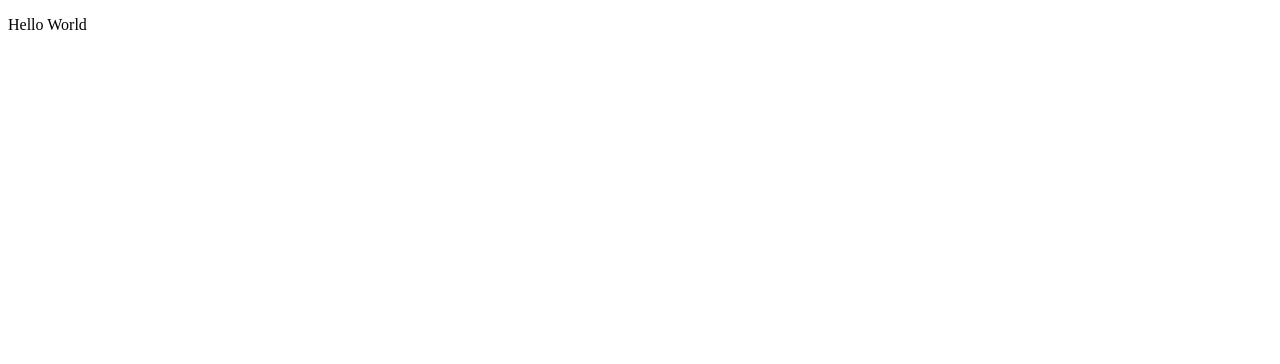
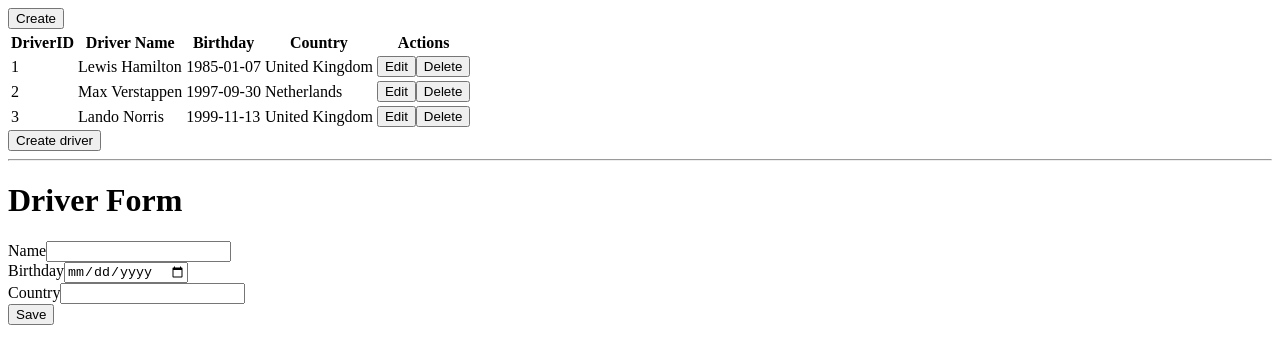
Before and after one commit to pauloo0/logistics_manager, a React (Vite) app: page / in a window 1280 px wide. Shown: the top 364 px of the page. Built offline with nearby package versions, Linux system fonts and the light colour scheme; the HTML template or start-up script is replaced by a standard one.

Commit message:
Creating basic driver components

```diff
--- a/package.json
+++ b/package.json
@@ -10,6 +10,7 @@
     "preview": "vite preview"
   },
   "dependencies": {
+    "@supabase/supabase-js": "^2.26.0",
     "dotenv": "^16.3.1",
     "react": "^18.2.0",
     "react-dom": "^18.2.0"
--- a/src/App.tsx
+++ b/src/App.tsx
@@ -1,10 +1,11 @@
 import React from 'react'
+import Driver from './pages/Driver'
 
 const App: React.FC = () => {
   return (
-    <div>
-      <p>Hello World</p>
-    </div>
+    <>
+      <Driver />
+    </>
   )
 }
 
--- /dev/null
+++ b/src/components/DriverForm.tsx
@@ -0,0 +1,53 @@
+import React from 'react'
+import { Driver } from '../types/Driver'
+
+interface DriverFormProps {
+  driver: Driver
+  onInputChange: (e: React.ChangeEvent<HTMLInputElement>) => void
+  onSubmit: (e: React.FormEvent) => void
+}
+
+const DriverForm: React.FC<DriverFormProps> = (props) => {
+  const { driver, onInputChange, onSubmit } = props
+
+  return (
+    <div className='flex flex-col items-start justify-center'>
+      <h1>Driver Form</h1>
+      <form onSubmit={onSubmit}>
+        <div className='flex flex-col items-start justify-center'>
+          <label htmlFor='name'>Name</label>
+          <input
+            type='text'
+            id='name'
+            name='name'
+            value={driver.name}
+            onChange={onInputChange}
+          />
+        </div>
+        <div className='flex flex-col items-start justify-center'>
+          <label htmlFor='birthday'>Birthday</label>
+          <input
+            type='date'
+            id='birthday'
+            name='birthday'
+            value={driver.birthday}
+            onChange={onInputChange}
+          />
+        </div>
+        <div className='flex flex-col items-start justify-center'>
+          <label htmlFor='country'>Country</label>
+          <input
+            type='text'
+            id='country'
+            name='country'
+            value={driver.country}
+            onChange={onInputChange}
+          />
+        </div>
+        <button type='submit'>Save</button>
+      </form>
+    </div>
+  )
+}
+
+export default DriverForm
--- /dev/null
+++ b/src/components/DriverList.tsx
@@ -0,0 +1,64 @@
+import React from 'react'
+import { Driver } from '../types/Driver'
+
+const DriverList: React.FC = () => {
+  const drivers: Driver[] = [
+    {
+      id: 1,
+      name: 'Lewis Hamilton',
+      birthday: '1985-01-07',
+      country: 'United Kingdom',
+    },
+    {
+      id: 2,
+      name: 'Max Verstappen',
+      birthday: '1997-09-30',
+      country: 'Netherlands',
+    },
+    {
+      id: 3,
+      name: 'Lando Norris',
+      birthday: '1999-11-13',
+      country: 'United Kingdom',
+    },
+  ]
+
+  return (
+    <>
+      <button className='bg-green-400'>Create</button>
+
+      <table className='w-full'>
+        <thead>
+          <tr></tr>
+          <tr>
+            <th className='text-left'>DriverID</th>
+            <th className='text-left'>Driver Name</th>
+            <th className='text-left'>Birthday</th>
+            <th className='text-left'>Country</th>
+            <th className='text-left'>Actions</th>
+          </tr>
+        </thead>
+        <tbody>
+          {drivers.map((driver) => (
+            <tr key={driver.id}>
+              <td>{driver.id}</td>
+              <td>{driver.name}</td>
+              <td>{driver.birthday}</td>
+              <td>{driver.country}</td>
+              <td>
+                <button>Edit</button>
+                <button>Delete</button>
+              </td>
+            </tr>
+          ))}
+        </tbody>
+      </table>
+
+      <button className='w-full p-1 text-sm font-bold text-white bg-slate-300 '>
+        Create driver
+      </button>
+    </>
+  )
+}
+
+export default DriverList
--- /dev/null
+++ b/src/pages/Driver.tsx
@@ -0,0 +1,36 @@
+import React, { useState } from 'react'
+import DriverForm from '../components/DriverForm'
+import { Driver } from '../types/Driver'
+import DriverList from '../components/DriverList'
+
+const Driver: React.FC = () => {
+  const [driver, setDriver] = useState<Driver>({
+    name: '',
+    birthday: '',
+    country: '',
+  })
+
+  const handleInputChange = (e: React.ChangeEvent<HTMLInputElement>) => {
+    const { name, value } = e.target
+    setDriver({ ...driver, [name]: value })
+  }
+
+  const handleDriverSubmit = (e: React.FormEvent) => {
+    e.preventDefault()
+    console.log(driver)
+  }
+
+  return (
+    <div className='mx-auto w-[80vw]'>
+      <DriverList />
+      <hr className='my-10' />
+      <DriverForm
+        driver={driver}
+        onInputChange={handleInputChange}
+        onSubmit={handleDriverSubmit}
+      />
+    </div>
+  )
+}
+
+export default Driver
--- /dev/null
+++ b/src/types/Driver.ts
@@ -0,0 +1,6 @@
+export type Driver = {
+  id?: number
+  name: string
+  birthday: string
+  country: string
+}
```
Also changed, not shown: 1 other file (tests, documents, lock files or other folders).
